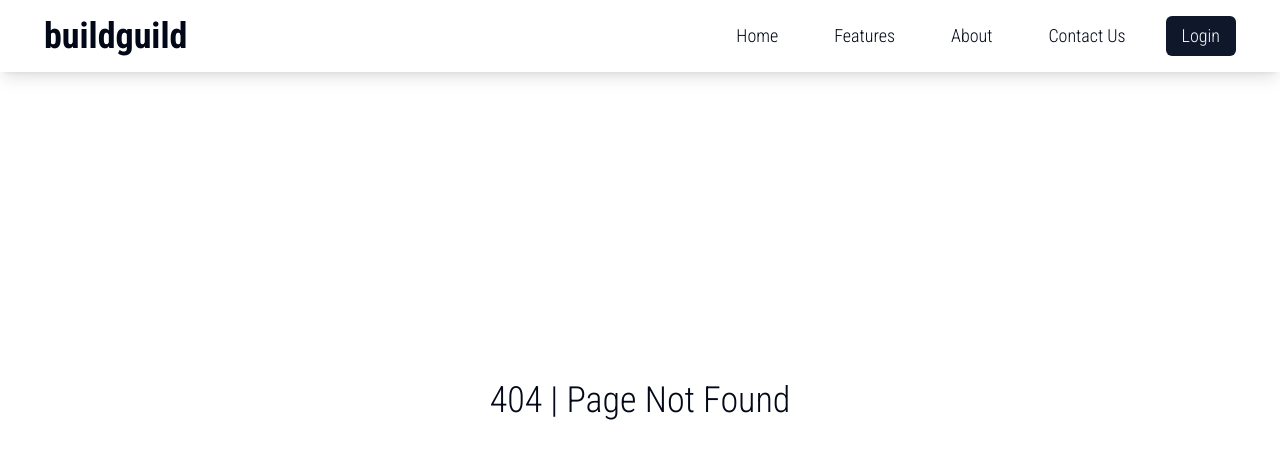
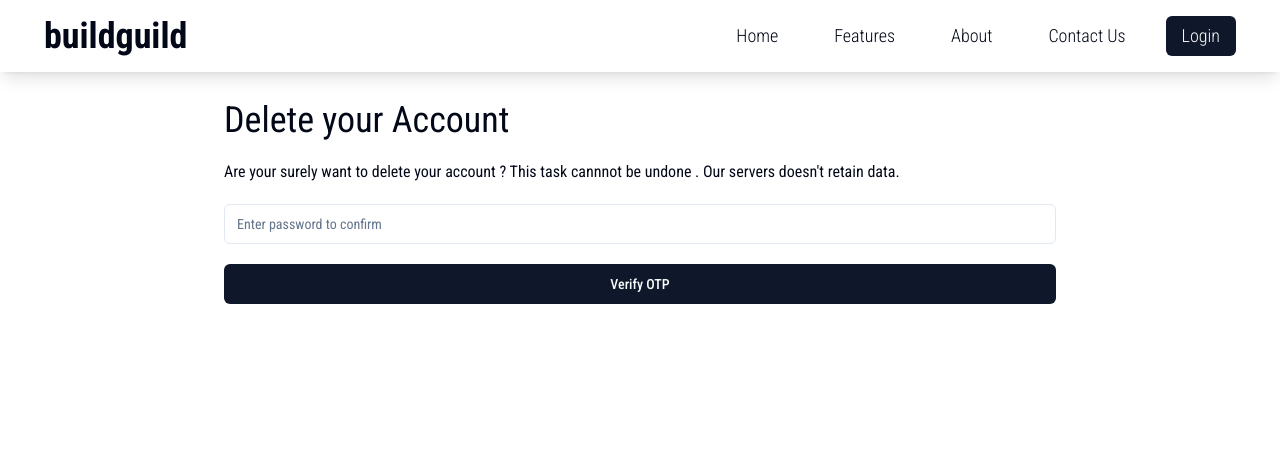
Before and after one commit to RiteshBorse/buildguild, a React (Vite) app in the folder frontend/: page /settings in a window 1280 px wide. Before the commit this address had no page. Shown: the top 458 px of the page. Built offline with nearby package versions, Linux system fonts and the light colour scheme.

Commit message:
Setting page added modification needed

```diff
--- a/frontend/src/App.jsx
+++ b/frontend/src/App.jsx
@@ -10,6 +10,7 @@ import axios from "axios";
 import { toast } from "sonner";
 import ForgotPassword from "./pages/ForgotPassword";
 import Profile from "./pages/Profile";
+import Settings from "./pages/Settings";
 axios.defaults.withCredentials = true;
 const App = () => {
   //Check Network Status
@@ -44,6 +45,7 @@ const App = () => {
         <Route path="/explore" element={<Explore/>} />
         <Route path="/explore/explore-info" element={<ExploreInfo/>}/>
         <Route path="/profile" element={<Profile/>}/>
+        <Route path="/settings" element={<Settings/>}/>
         <Route path="*" element={<NotFound/>} />
       </Routes>
     </BrowserRouter>
--- a/frontend/src/components/Navbar.jsx
+++ b/frontend/src/components/Navbar.jsx
@@ -1,6 +1,6 @@
 import React, { useState } from "react";
 import { Button } from "./ui/button";
-import { Link } from "react-router-dom";
+import { Link, useNavigate } from "react-router-dom";
 import { Menu } from "lucide-react";
 import { Input } from "./ui/input";
 import { toast } from "sonner";
@@ -205,6 +205,13 @@ const Navbar = () => {
 };
 
 const LoggedUserDropdown = ({ user }) => {
+  const {useAuthlogout} = useAuth();
+  const navigate = useNavigate();
+  const logouttheUser = () => {
+    useAuthlogout();
+    navigate("/");
+    toast.success("Logout Successfull")
+  }
   return (
     <DropdownMenu>
       <DropdownMenuTrigger>
@@ -216,10 +223,9 @@ const LoggedUserDropdown = ({ user }) => {
         </div>
       </DropdownMenuTrigger>
       <DropdownMenuContent className="">
-        <DropdownMenuItem>Profile</DropdownMenuItem>
-        <DropdownMenuItem>Subscription</DropdownMenuItem>
-        <DropdownMenuItem>Settings</DropdownMenuItem>
-        <DropdownMenuItem>Logout</DropdownMenuItem>
+        <Link to="/profile"><DropdownMenuItem>Profile</DropdownMenuItem></Link>
+        <Link to="/settings"><DropdownMenuItem>Settings</DropdownMenuItem></Link>
+        <DropdownMenuItem onClick={logouttheUser}>Logout</DropdownMenuItem>
       </DropdownMenuContent>
     </DropdownMenu>
   );
--- /dev/null
+++ b/frontend/src/pages/Settings.jsx
@@ -0,0 +1,18 @@
+import React from 'react'
+import { Input } from '@/components/ui/input'
+import { Button } from '@/components/ui/button'
+
+const Settings = () => {
+  return (
+    <div className='pt-[100px] p-4 flex flex-col w-full'>
+        <div className='flex flex-col self-center w-2/3 gap-5'>
+        <p className='text-4xl'>Delete your Account</p>
+        <p>Are your surely want to delete your account ? This task cannnot be undone . Our servers doesn't retain data.</p>
+        <Input placeholder="Enter password to confirm"/>
+        <Button>Verify OTP</Button>
+        </div>
+    </div>
+  )
+}
+
+export default Settings
```
